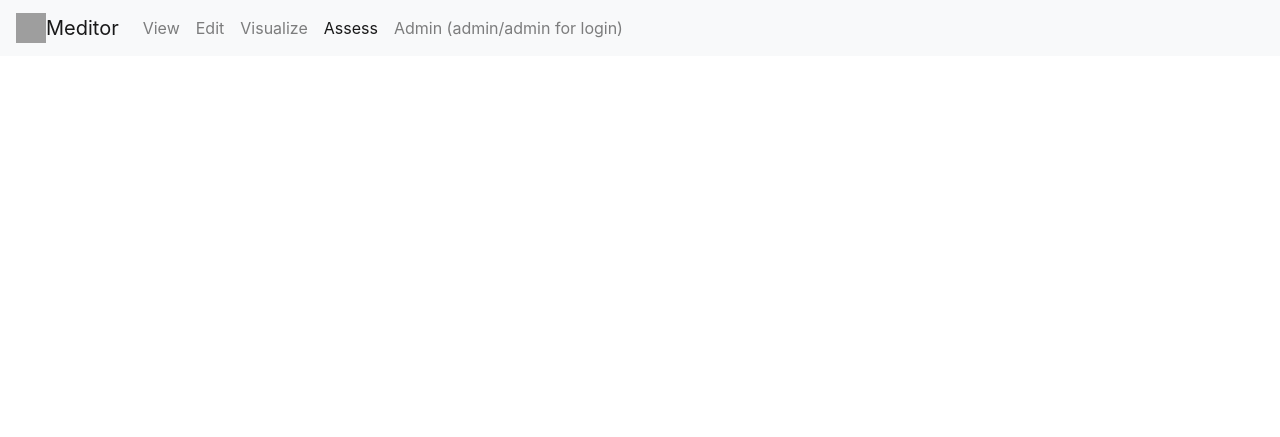
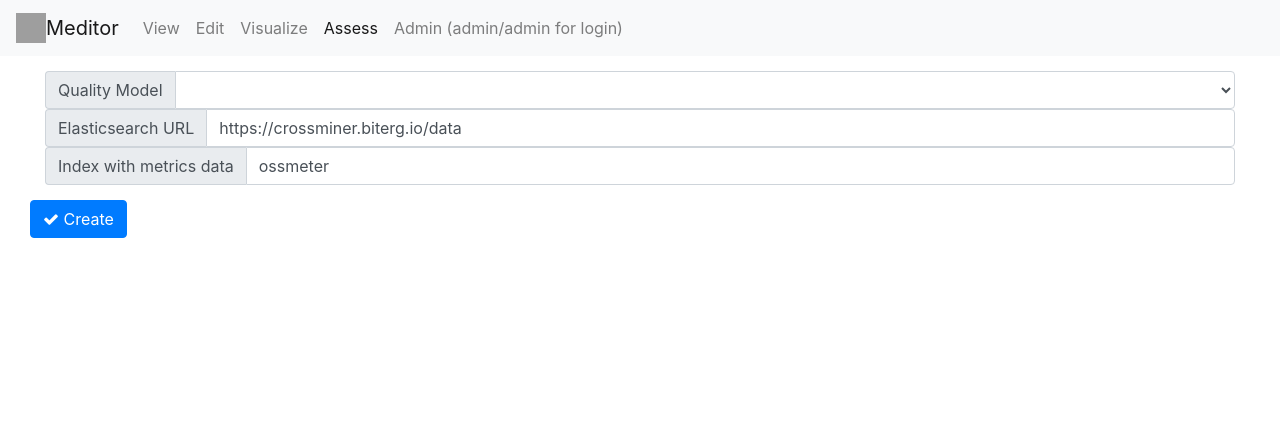
Before and after one commit to Bitergia/prosoul, a Django app: page /meditor/assess in a window 1280 px wide. Shown: the top 437 px of the page. Run offline with Django 3.2, Linux system fonts and the light colour scheme; tables that the repository leaves empty hold one stand-in row (values such as "Sample post"); some libraries are stand-ins or nearby versions; grey boxes are pictures that could not be loaded.

Commit message:
[assessment] Add support in the web gui to create assessment of projects using a quality model

```diff
--- a/django_meditor/meditor/forms.py
+++ b/django_meditor/meditor/forms.py
@@ -2,15 +2,18 @@ from django import forms
 from django.core.validators import URLValidator
 
 from . import data_editor
+
+CROSSMINER_URL = 'https://crossminer.biterg.io'
+CROSSMINER_METRICS_INDEX = 'ossmeter'
 
 
 class VisualizationForm(forms.Form):
     """ A form to collect the params needed to build a quality model visualization """
 
     # Temporal default values to make easier the config process
-    KIBANA_URL = 'https://crossminer.biterg.io'
-    ELASTIC_URL = KIBANA_URL + '/data'
-    INDEX_DATA = 'ossmeter'
+    KIBANA_URL = CROSSMINER_URL
+    ELASTIC_URL = CROSSMINER_URL + '/data'
+    INDEX_DATA = CROSSMINER_METRICS_INDEX
     ATTRIBUTE_TEMPLATE = 'AttributeTemplate'
 
     def __init__(self, *args, **kwargs):
@@ -30,7 +33,7 @@ class VisualizationForm(forms.Form):
         for qmodel in data_editor.QualityModelsData().fetch():
             qmodels += ((qmodel.name, qmodel.name),)
 
-        self.fields['quality_model'] = forms.ChoiceField(label='QualityModels', required=True,
+        self.fields['quality_model'] = forms.ChoiceField(label='Quality Model', required=True,
                                                          widget=widget_select, choices=qmodels)
         # self.fields['quality_model'].widget = forms.Select()
         self.fields['es_url'] = forms.CharField(label='Elasticsearch URL', max_length=100, widget=widget)
@@ -39,3 +42,31 @@ class VisualizationForm(forms.Form):
         self.fields['kibana_url'].validators = [URLValidator()]
         self.fields['es_index'] = forms.CharField(label='Index with metrics data', max_length=100, widget=widget)
         self.fields['attribute_template'] = forms.CharField(label='Attribute template', max_length=100, widget=widget)
+
+class AssessmentForm(forms.Form):
+    """ A form to collect the params needed to build an assessment of projects """
+
+    # Temporal default values to make easier the config process
+    ELASTIC_URL = CROSSMINER_URL + '/data'
+    INDEX_DATA = CROSSMINER_METRICS_INDEX
+
+    def __init__(self, *args, **kwargs):
+        kwargs['initial'] = {"es_url": self.ELASTIC_URL,
+                             "es_index": self.INDEX_DATA}
+
+        super(AssessmentForm, self).__init__(*args, **kwargs)
+
+        es_attrs = {'class': 'form-control'}
+        widget = forms.TextInput(attrs=es_attrs)
+        widget_select = forms.Select(attrs=es_attrs)
+
+        qmodels = [('', '')]  # Initial empty choice
+
+        for qmodel in data_editor.QualityModelsData().fetch():
+            qmodels += ((qmodel.name, qmodel.name),)
+
+        self.fields['quality_model'] = forms.ChoiceField(label='Quality Model', required=True,
+                                                         widget=widget_select, choices=qmodels)
+        self.fields['es_url'] = forms.CharField(label='Elasticsearch URL', max_length=100, widget=widget)
+        self.fields['es_url'].validators = [URLValidator()]
+        self.fields['es_index'] = forms.CharField(label='Index with metrics data', max_length=100, widget=widget)
--- a/django_meditor/meditor/templates/meditor/assess.html
+++ b/django_meditor/meditor/templates/meditor/assessment.html
@@ -1,6 +1,6 @@
 {% extends 'base.html' %}
 
-{% block title %}Assess Quality Models{% endblock %}
+{% block title %}Quality Models Assessment{% endblock %}
 
 {% block head %}
     {{ block.super }}
@@ -17,4 +17,11 @@
 </div>
 {% endif %}
 
+<!-- Start: Assessment Config Editor -->
+<div class="container-fluid">
+  {% include "meditor/assessment_config.html" %}
+</div>
+<!-- End: Assessment Config Editor -->
+
+
 {% endblock %}
--- /dev/null
+++ b/django_meditor/meditor/templates/meditor/assessment_config.html
@@ -0,0 +1,31 @@
+
+{% if assessment %}
+<div class="row">
+  <div class="col-sm-12">
+    The assessment is ready! {{ assessment }}
+  </div>
+</div>
+{% endif %}
+
+
+<div class="row">
+  <div class="col-sm-12">
+      <form action="./create_assessment" method="post">
+          <fieldset id="config-vis" {% if kibana_url %} assessment {% endif %}>
+            {% csrf_token %}
+            <div class="modal-body">
+              <div class="input-group"><span class="input-group-addon">
+                {{ assess_config_form.quality_model.label }}</span>{{ assess_config_form.quality_model }}</div>
+              <div class="input-group"><span class="input-group-addon">
+                {{ assess_config_form.es_url.label }}</span>{{ assess_config_form.es_url }}</div>
+              <div class="input-group"><span class="input-group-addon">
+                {{ assess_config_form.es_index.label }}</span>{{ assess_config_form.es_index }}</div>
+            </div>
+            <div class="form-group">
+              <button type="submit" class="btn btn-primary" id="create-assess-btn"><span>
+                <i class="fa fa-check"></i></span> Create<span class="sr-only"> Assessment<span></button>
+            </div>
+          </fieldset>
+      </form>
+  </div>
+</div>
--- a/django_meditor/meditor/templates/meditor/visualize.html
+++ b/django_meditor/meditor/templates/meditor/visualize.html
@@ -21,8 +21,7 @@
 <div class="container-fluid">
   {% include "meditor/visualization_config.html" %}
 </div>
-<!-- End: Quality Models Editor -->
-
+<!-- End: Visualization Config Editor -->
 
 
 {% endblock %}
--- a/django_meditor/meditor/urls.py
+++ b/django_meditor/meditor/urls.py
@@ -33,7 +33,8 @@ urlpatterns = [
     url(r'^viewer$', views.Viewer.viewer, name='viewer'),
     url(r'^visualize$', views.Visualize.visualize),
     url(r'^create_visualization$', views.Visualize.create),
-    url(r'^assess$', views.Assess.assess)
+    url(r'^assess$', views.Assessment.assess),
+    url(r'^create_assessment$', views.Assessment.create)
 ]
 
 urlpatterns += urlpatterns_edit
--- a/django_meditor/meditor/views.py
+++ b/django_meditor/meditor/views.py
@@ -5,9 +5,10 @@ from django.http import HttpResponse
 from django.template import loader
 
 from meditor.meditor_export import fetch_models, gl2viewer
-from . import views_editor
-from . import forms
-from . import meditor_vis
+from meditor.meditor_assess import assess
+from meditor.meditor_vis import build_dashboards
+from meditor.views_editor import editor
+from meditor.forms import AssessmentForm, VisualizationForm
 
 class Viewer():
     @staticmethod
@@ -15,7 +16,7 @@ class Viewer():
         """ Basic Models Viewer just dumping the JSON of all models """
         models = fetch_models()
         if not models['qualityModels']:
-            return views_editor.editor(request)
+            return editor(request)
         model_selected = models['qualityModels'][0]['name']
         if request.method == 'GET' and 'qmodel_selected' in request.GET:
             model_selected = request.GET['qmodel_selected']
@@ -40,7 +41,7 @@ class Visualize():
     @staticmethod
     def visualize(request):
         template = loader.get_template('meditor/visualize.html')
-        context = {'active_page': "visualize", "vis_config_form": forms.VisualizationForm()}
+        context = {'active_page': "visualize", "vis_config_form": VisualizationForm()}
         render_index = template.render(context, request)
         return HttpResponse(render_index)
 
@@ -48,7 +49,7 @@ class Visualize():
     def create(request):
         error = None
         if request.method == 'POST':
-            form = forms.VisualizationForm(request.POST)
+            form = VisualizationForm(request.POST)
             context = {'active_page': "visualize", "vis_config_form": form}
             if form.is_valid():
                 qmodel_name = form.cleaned_data['quality_model']
@@ -59,7 +60,7 @@ class Visualize():
 
                 # Time to execute the visualization creation
                 try:
-                    meditor_vis.build_dashboards(es_url, es_index, attribute_template, qmodel_name)
+                    build_dashboards(es_url, es_index, attribute_template, qmodel_name)
                 except Exception as ex:
                     error = "Problem creating the visualization " + str(ex)
 
@@ -74,11 +75,39 @@ class Visualize():
             return shortcuts.render(request, 'meditor/visualize.html', {"error": "Use GET method to send data"})
 
 
-class Assess():
+class Assessment():
 
     @staticmethod
     def assess(request):
-        template = loader.get_template('meditor/assess.html')
-        context = {'active_page': "assess"}
+        template = loader.get_template('meditor/assessment.html')
+        context = {'active_page': "assess", "assess_config_form": AssessmentForm()}
         render_index = template.render(context, request)
         return HttpResponse(render_index)
+
+    @staticmethod
+    def create(request):
+        error = None
+        if request.method == 'POST':
+            form = AssessmentForm(request.POST)
+            context = {'active_page': "assess", "assess_config_form": form}
+            if form.is_valid():
+                qmodel_name = form.cleaned_data['quality_model']
+                es_url = form.cleaned_data['es_url']
+                es_index = form.cleaned_data['es_index']
+
+                # Time to execute the assessment creation
+                try:
+                    assessment = assess(es_url, es_index, qmodel_name)
+                    print(assessment)
+                except Exception as ex:
+                    error = "Problem creating the assessment " + str(ex)
+
+                context.update({"errors": error})
+                if not error:
+                    context.update({"assessment": assessment})
+                return shortcuts.render(request, 'meditor/assessment.html', context)
+            else:
+                context.update({"errors": form.errors})
+                return shortcuts.render(request, 'meditor/assessment.html', context)
+        else:
+            return shortcuts.render(request, 'meditor/assessment.html', {"error": "Use GET method to send data"})
```
